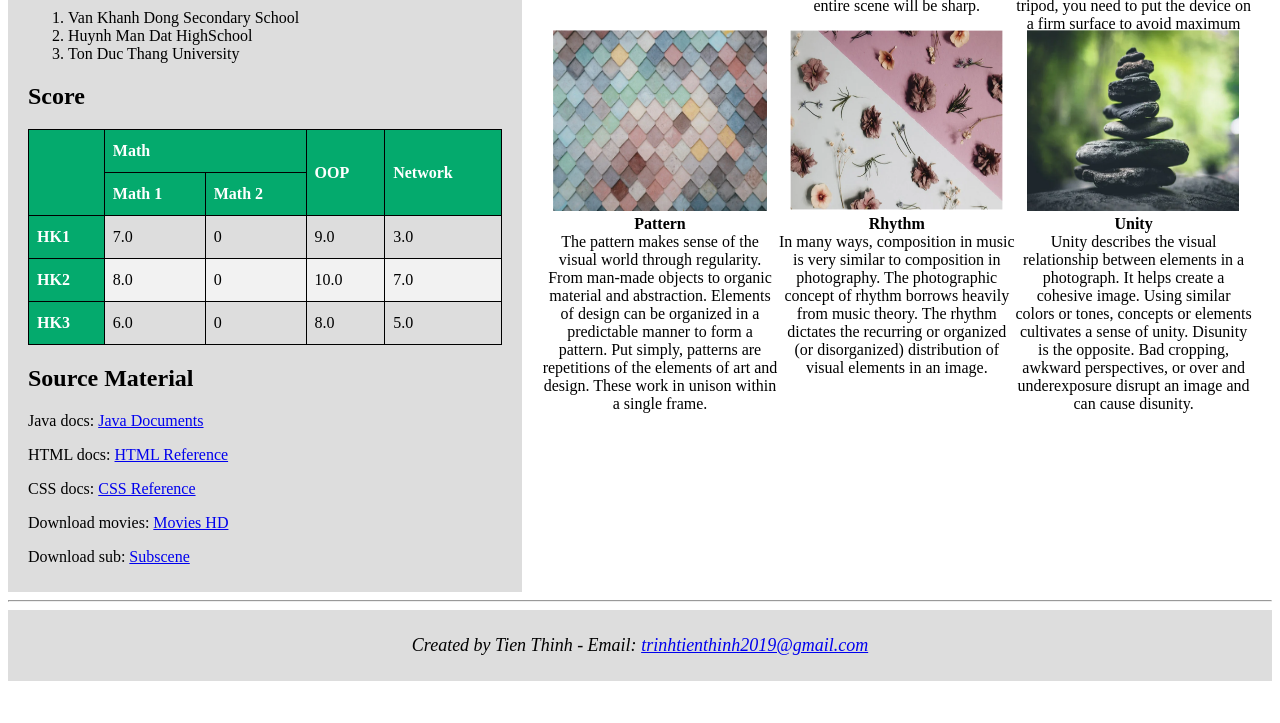
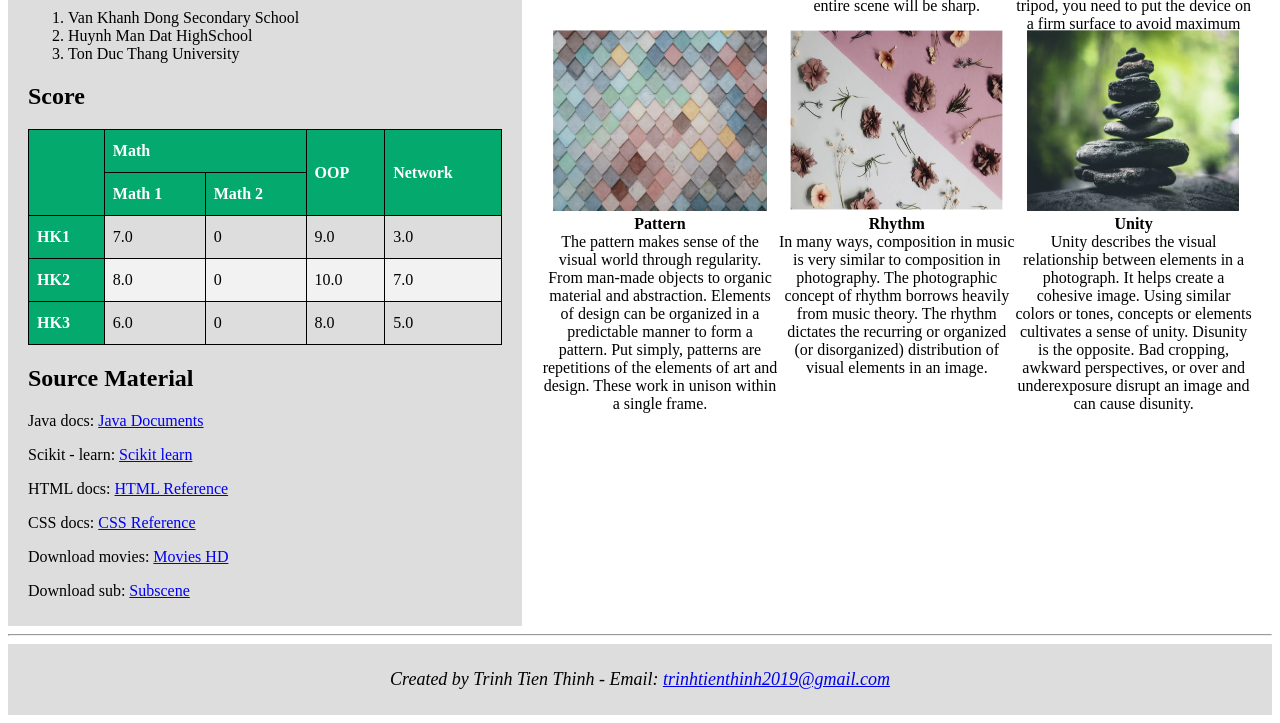
Before and after one commit to toobunbo/toobunbo.github.io, a plain HTML site: page index.html in a window 1280 px wide. Shown: the part 660-1383 px from the top of the page. Before the commit the page ends 1349 px from the top, so only its background shows below. Drawn offline with Linux system fonts and the light colour scheme.

Commit message:
Add files via upload

```diff
--- a/index.html
+++ b/index.html
@@ -3,7 +3,7 @@
 <head>
     <meta charset="utf-8"/>
     <link rel = "stylesheet" href ="CSS/index.css">
-    <title>First program HTML by toobunbo</title>
+    <title>My HTML</title>
 
 </head>
 <body>
@@ -70,10 +70,12 @@
 
             <h2 id = "source">Source Material</h2>
             <p> Java docs: <a href ="https://docs.oracle.com/en/java/javase/11/docs/api/"> Java Documents</a></p>
+            <p> Scikit - learn: <a href = "https://scikit-learn.org/stable/index.html">Scikit learn</a></p>
             <p> HTML docs: <a href = "https://www.w3schools.com/tags/" > HTML Reference</a></p>
             <p> CSS docs: <a href="https://www.w3schools.com/cssref/index.php">CSS Reference</a></p>
             <p> Download movies: <a href = "https://movieshd.watch"> Movies HD</a></p>
             <p> Download sub: <a href = "https://subscene.com/subtitles/searchbytitle"> Subscene</a></p>
+
         </div>
         <!-- bên phải -->
         <div id= "right_side">
@@ -133,7 +135,7 @@
 
     <hr>
     <footer>
-        <i>Created by Tien Thinh - Email: <a href ="mailto:trinhtienthinh2019@gmail.com">trinhtienthinh2019@gmail.com</a></i>
+        <i>Created by Trinh Tien Thinh - Email: <a href ="mailto:trinhtienthinh2019@gmail.com">trinhtienthinh2019@gmail.com</a></i>
     </footer>
 </body>
 </html>
```
